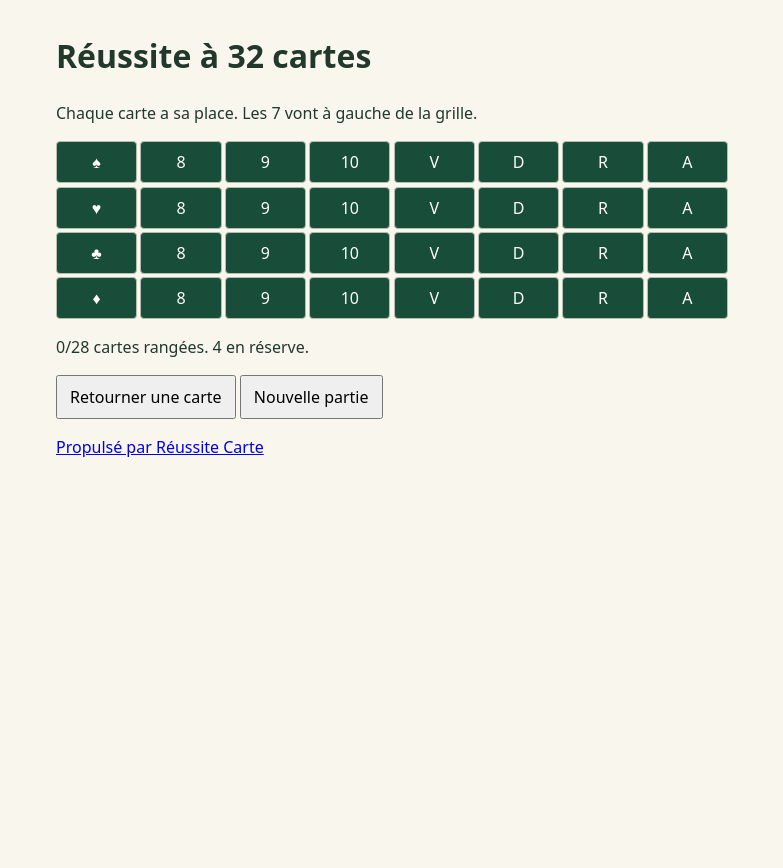
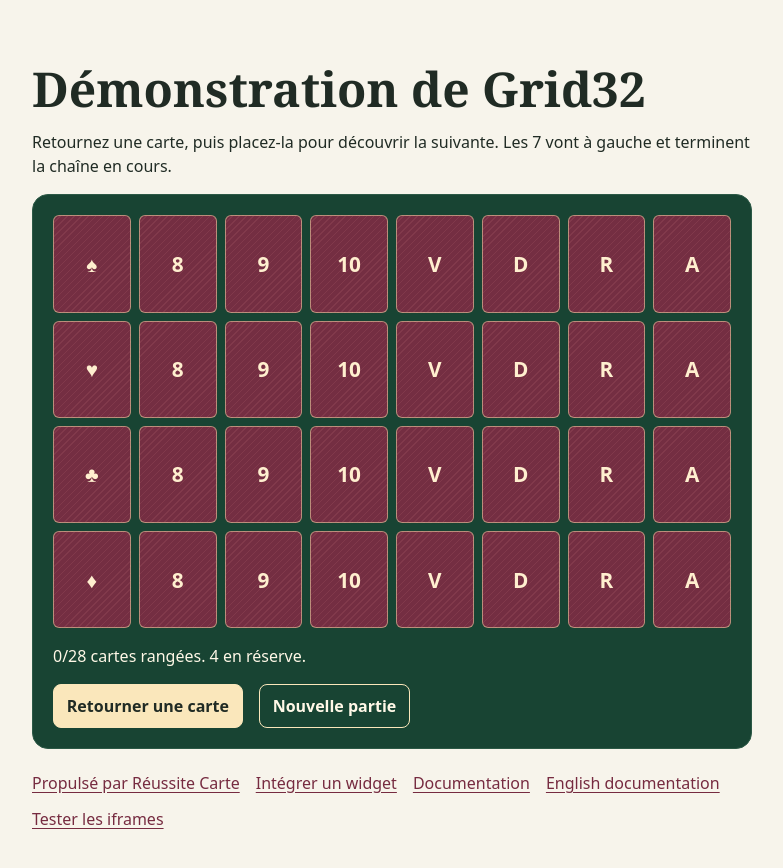
Before and after one commit to jackyroben/reussite-carte-engine, a website: page demo/index.html in a window 1280 px wide. Shown: the whole page, without its empty margins (248-1031 px from the left). Before the commit the page ends 800 px from the top, so only its background shows below. Drawn offline with Linux system fonts and the light colour scheme.

Commit message:
Prepare Grid32 v0.1.1 for distribution

```diff
--- /dev/null
+++ b/demo/demo.css
@@ -0,0 +1,31 @@
+:root {
+  color-scheme: light;
+  font-family: system-ui, sans-serif;
+  color: #202b24;
+  background: #f7f4eb;
+}
+* { box-sizing: border-box; }
+body { margin: 0; }
+.shell { width: min(45rem, 100% - 28px); margin: 0 auto; padding-block: clamp(1.5rem, 6vw, 4rem); }
+h1 { margin: 0; font: 700 clamp(1.9rem, 6vw, 3rem)/1.05 Georgia, serif; }
+p { line-height: 1.5; }
+a { color: #762b40; text-underline-offset: .18em; }
+:focus-visible { outline: 3px solid #a7475e; outline-offset: 3px; }
+.table { padding: clamp(.5rem, 3vw, 1.25rem); border: 1px solid #2c5946; border-radius: 1rem; background: #184433; color: #fff8e7; }
+.table :focus-visible { outline-color: #ffd077; }
+.grid { display: grid; gap: clamp(3px, 1vw, 8px); }
+.row { display: grid; grid-template-columns: repeat(8, minmax(0, 1fr)); gap: inherit; }
+.cell { display: grid; place-items: center; min-width: 0; aspect-ratio: 4 / 5; border: 1px solid #e8dac2; border-radius: .38rem; background: #fff8e7; color: #202b24; font-weight: 700; font-size: clamp(.75rem, 3.5vw, 1.3rem); }
+.hidden { color: #ffefcf; border-color: #f5dcaa8a; background: repeating-linear-gradient(135deg, #742e42, #742e42 4px, #81394b 4px, #81394b 5px); }
+.red { color: #9d223d; }
+.controls, nav { display: flex; flex-wrap: wrap; gap: .65rem 1rem; }
+button { min-height: 44px; padding: .5rem .8rem; border: 1px solid #fae7bb; border-radius: .5rem; color: #fff8e7; background: transparent; font: inherit; font-weight: 650; cursor: pointer; }
+#next { background: #fae7bb; color: #202b24; }
+button:disabled { opacity: .6; cursor: default; }
+nav { margin-top: 1.35rem; line-height: 1.6; }
+.frame-list { display: grid; gap: 1rem; }
+.frame-list h2 { font: 700 1.4rem Georgia, serif; }
+iframe { display: block; width: 100%; border: 0; border-radius: .75rem; }
+@media (max-width: 355px) {
+  iframe { width: calc(100% + 28px); margin-inline: -14px; border-radius: 0; }
+}
--- a/demo/demo.js
+++ b/demo/demo.js
@@ -3,6 +3,7 @@
 const grid = document.getElementById("grid");
 const status = document.getElementById("status");
 const next = document.getElementById("next");
+const restart = document.getElementById("new");
 const { suits, ranks, byCell, shuffledDeck, deal, advance } = Grid32;
 let state;
 
@@ -16,6 +17,9 @@ function render() {
       const index = suit * ranks.length + column - 1;
       const card = column === 0 ? seven : state.grid[index] === null ? byCell[index] : null;
       cell.className = "cell " + (card ? card.color : "hidden");
+      cell.setAttribute("role", "img");
+      cell.setAttribute("aria-label", card?.label ?? (column === 0
+        ? `Place du sept de ${suits[suit].name}` : `Case ${rank}, carte cachée`));
       cell.textContent = card ? card.value + card.symbol : column === 0 ? suits[suit].symbol : rank;
       row.append(cell);
     }
@@ -23,7 +27,7 @@ function render() {
   }
   const { current, placed, reserve, result } = state;
   const message = result === "won" ? "Réussite !" : result === "lost" ? "Partie terminée." : "";
-  status.textContent = [message, current?.label, `${placed}/28 cartes rangées. ${reserve.length} en réserve.`]
+  status.textContent = [message, current && `À placer · ${current.label}.`, `${placed}/28 cartes rangées. ${reserve.length} en réserve.`]
     .filter(Boolean).join(" ");
   next.textContent = current ? "Placer la carte" : "Retourner une carte";
   next.disabled = Boolean(result);
@@ -37,6 +41,11 @@ function newGame() {
 next.addEventListener("click", () => {
   state = advance(state);
   render();
+  if (state.result) restart.focus();
 });
-document.getElementById("new").addEventListener("click", newGame);
+restart.addEventListener("click", () => {
+  newGame();
+  next.focus();
+});
+restart.disabled = false;
 newGame();
--- a/demo/index.html
+++ b/demo/index.html
@@ -3,27 +3,35 @@
 <head>
   <meta charset="utf-8">
   <meta name="viewport" content="width=device-width, initial-scale=1">
-  <title>Démonstration du moteur Réussite Carte</title>
-  <style>
-    body { margin: 2rem auto; max-width: 42rem; padding: 0 .75rem; font: 1rem/1.5 system-ui; color: #21382a; background: #f9f6ed; }
-    .row { display: grid; grid-template-columns: repeat(8, 1fr); gap: .2rem; margin-block: .2rem; }
-    .cell { text-align: center; padding-block: .5rem; background: #fff; border: 1px solid #b4bdaf; border-radius: .25rem; }
-    .hidden { color: #fff; background: #174d39; }
-    .red { color: #a02e43; }
-    button { padding: .5rem .75rem; font: inherit; }
-  </style>
+  <title>Grid32 · Démonstration du moteur JavaScript</title>
+  <meta name="description" content="Essayez Grid32 dans le navigateur et découvrez comment son API JavaScript gère une donne, les transitions et la fin de partie.">
+  <link rel="canonical" href="https://jackyroben.github.io/reussite-carte-engine/demo/">
+  <link rel="stylesheet" href="demo.css">
   <script src="../assets/grid32.js" defer></script>
   <script src="demo.js" defer></script>
 </head>
 <body>
-  <main>
-    <h1>Réussite à 32 cartes</h1>
-    <p>Chaque carte a sa place. Les 7 vont à gauche de la grille.</p>
-    <div id="grid" aria-label="Grille de jeu"></div>
-    <p id="status" role="status"></p>
-    <button type="button" id="next">Retourner une carte</button>
-    <button type="button" id="new">Nouvelle partie</button>
-    <p><a href="https://reussite-carte.com/">Propulsé par Réussite Carte</a></p>
+  <main class="shell">
+    <header>
+      <h1>Démonstration de Grid32</h1>
+      <p>Retournez une carte, puis placez-la pour découvrir la suivante. Les 7 vont à gauche et terminent la chaîne en cours.</p>
+    </header>
+    <section class="table" aria-label="Table de jeu">
+      <div id="grid" class="grid" role="group" aria-label="Grille de jeu"></div>
+      <p id="status" role="status" aria-atomic="true"></p>
+      <div class="controls">
+        <button type="button" id="next" disabled>Retourner une carte</button>
+        <button type="button" id="new" disabled>Nouvelle partie</button>
+      </div>
+      <noscript><p>Activez JavaScript pour essayer la démonstration.</p></noscript>
+    </section>
+    <nav aria-label="Ressources du projet">
+      <a href="https://reussite-carte.com/">Propulsé par Réussite Carte</a>
+      <a href="https://reussite-carte.com/integrer/">Intégrer un widget</a>
+      <a href="https://github.com/jackyroben/reussite-carte-engine/blob/main/README.fr.md">Documentation</a>
+      <a href="https://github.com/jackyroben/reussite-carte-engine#readme" lang="en">English documentation</a>
+      <a href="https://jackyroben.github.io/reussite-carte-engine/demo/widgets.html">Tester les iframes</a>
+    </nav>
   </main>
 </body>
 </html>
```
Also changed, not shown: CONTRIBUTING.md (added, +13 -0 lines), README.fr.md (+14 -2 lines), demo/widgets.html (added, +27 -0 lines), index.html (added, +11 -0 lines), package.json (+19 -6 lines), .github/workflows/tests.yml (added), CHANGELOG.md (added), README.md, 1 other file.
